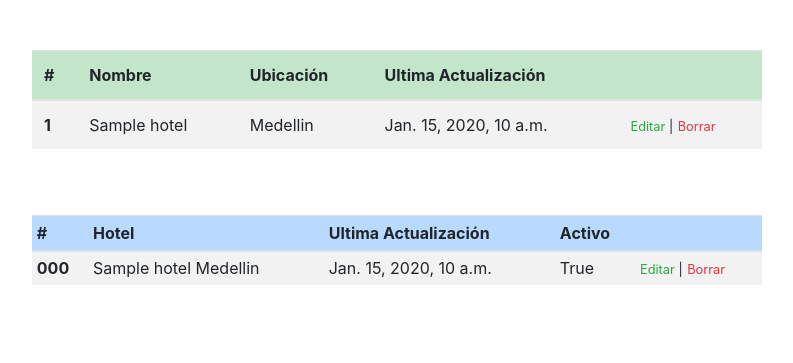
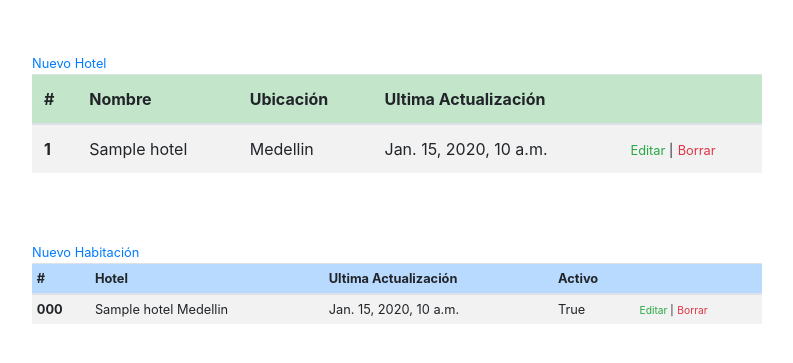
Before and after one commit to Reyes2777/roiback, a Django app: page /booking/details in a window 1280 px wide. Shown: the part 64-427 px from the top of the page, without its empty margins (243-1036 px from the left). Run offline with Django 3.2, Linux system fonts and the light colour scheme; a user stored in the database is signed in; tables that the repository leaves empty hold one stand-in row (values such as "Sample post"); some libraries are stand-ins or nearby versions.

Commit message:
add option for add hotel and room in Admin Hotels

```diff
--- a/booking/views.py
+++ b/booking/views.py
@@ -16,7 +16,8 @@ from .utils import is_valid_queryparam, normalize_string
 
 
 def filter_view(request):
-    query_set = Room.objects.all()
+    query_set = Room.objects.filter(active=True,
+                                    hotel__active=True)
     today = datetime.date.today()
     reservations = Reservation.objects.all()
     location_room_query = request.GET.get('location_room')
--- a/templates/booking/details.html
+++ b/templates/booking/details.html
@@ -5,6 +5,7 @@
   <div class="row">
     <div class="col-md-2"></div>
     <div class="col-md-8">
+      <a class="text-prymary" href="{% url 'new_hotel' %}"><small>Nuevo Hotel</small></a>
       <table class="table table-striped">
         <thead>
           <tr class="table-success">
@@ -37,6 +38,7 @@
   <div class="row">
     <div class="col-md-2"></div>
     <div class="col-md-8">
+      <a class="text-primary "href="{% url 'new_room' %}"><small>Nuevo Habitación</small></a><small>
       <table class="table table-striped table-sm">
         <thead>
           <tr class="table-primary">
```
